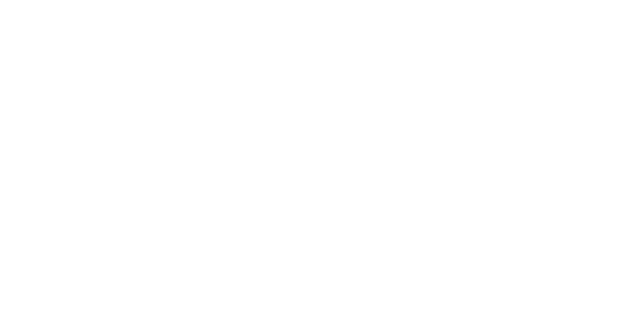
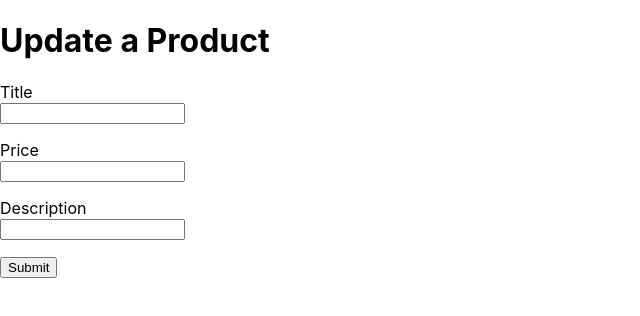
Before and after one commit to natetrichanhle/MERN-FULLSTACK-PRODUCT-MANAGER, a React (Create React App) app: page /product/1/edit in a window 1280 px wide. Shown: the top 316 px of the page, without its empty margins (0-640 px from the left). Built offline with nearby package versions, Linux system fonts and the light colour scheme; no server answers.

Commit message:
initial commit

```diff
--- a/src/App.js
+++ b/src/App.js
@@ -5,6 +5,7 @@ import {
 } from "react-router-dom";
 import Main from './views/Main';
 import Detail from './views/Detail';
+import Update from './views/Update';
 
 function App() {
   return (
@@ -16,6 +17,9 @@ function App() {
         <Route exact path="/product/:id">
           <Detail />
         </Route>
+        <Route path="/product/:id/edit">
+          <Update />
+        </Route>
       </div>
     </BrowserRouter>
   );
--- a/src/components/Form.js
+++ b/src/components/Form.js
@@ -21,7 +21,7 @@ export default () => {
             setPrice('')
             setDescription('')
     }
-    //onChange to update firstName and lastName
+    //onChange to update title and price
     return (
         <form onSubmit={onSubmitHandler}>
             <p>
--- a/src/components/ProductList.js
+++ b/src/components/ProductList.js
@@ -3,14 +3,29 @@ import axios from 'axios';
 import { Link } from 'react-router-dom';
 
 const ProductList = (props) => {
+    const { removeFromDom } = props;
+
+    const deleteProduct = (productId) => {
+        axios.delete('http://localhost:8000/api/product/' + productId)
+            .then(res => {
+                removeFromDom(productId)
+            })
+            .catch(err => console.error(err));
+    }
+
     return (
         <div>
-            {props.products.map( (product, i) =>
-                <div>
-                    <Link to = {`/product/${product._id}`}><p key={i}>{product.title}</p></Link>
-                </div>
-            )}
-        </div>
+            {props.products.map((product, i) =>
+                <p key={i}>
+                    <Link to={`/product/${product._id}`}>{product.title}</Link>
+                    |
+                    <button onClick={(e) => { deleteProduct(product._id) }}>
+                        Delete
+                    </button>
+                </p>
+            )
+            }
+        </div >
     )
 }
 
--- a/src/views/Detail.js
+++ b/src/views/Detail.js
@@ -1,13 +1,14 @@
 import React, { useEffect, useState } from 'react'
 import axios from 'axios';
 import { useParams } from "react-router-dom";
+import { Link } from 'react-router-dom';
 
 const Detail = (props) => {
     const [product, setProduct] = useState({})
     const { id } = useParams();
 
     useEffect(() => {
-        axios.get('http://localhost:8000/api/product/' +id)
+        axios.get('http://localhost:8000/api/product/' + id)
             .then(res => setProduct(res.data))
             .catch(err => console.error(err));
     }, []);
@@ -17,6 +18,9 @@ const Detail = (props) => {
             <p>Title: {product.title}</p>
             <p>Price: {product.price}</p>
             <p>Description: {product.description}</p>
+            <Link to={`/product/${product._id}/edit`}>
+                Edit
+            </Link>
         </div>
     )
 }
--- a/src/views/Main.js
+++ b/src/views/Main.js
@@ -13,13 +13,18 @@ const Main = (props) => {
                 setProducts(res.data);
                 setLoaded(true);
             })
+            .catch(err => console.error(err));
     }, []);
+
+    const removeFromDom = productId => {
+        setProducts(products.filter(product => product._id !== productId));
+    }
 
     return (
         <div>
             <Form />
             <hr/>
-            {loaded && <ProductList products={products} />}
+            {loaded && <ProductList products={products} removeFromDom = {removeFromDom}/>}
         </div>
     )
 }
--- /dev/null
+++ b/src/views/Update.js
@@ -0,0 +1,62 @@
+import React, { useEffect, useState } from 'react'
+import axios from 'axios';
+import { useParams } from "react-router-dom";
+
+const Update = (props) => {
+    const { id } = useParams();
+    const [title, setTitle] = useState('');
+    const [price, setPrice] = useState('');
+    const [description, setDescription] = useState('')
+
+    useEffect(() => {
+        axios.get('http://localhost:8000/api/product/' + id)
+            .then(res => {
+                setTitle(res.data.title);
+                setPrice(res.data.price);
+                setDescription(res.data.description);
+            })
+    }, []);
+
+    const updateProduct = e => {
+        e.preventDefault();
+        axios.put('http://localhost:8000/api/product/' + id, {
+            title,
+            price,
+            description
+        })
+            .then(res => console.log(res))
+            .catch(err => console.error(err));
+    }
+
+    return (
+        <div>
+            <h1>Update a Product</h1>
+            <form onSubmit={updateProduct}>
+                <p>
+                    <label>Title</label><br />
+                    <input type="text"
+                    name="title"
+                    value={title}
+                    onChange={(e) => { setTitle(e.target.value) }} />
+                </p>
+                <p>
+                    <label>Price</label><br />
+                    <input type="text"
+                    name="price"
+                    value={price}
+                    onChange={(e) => { setPrice(e.target.value) }} />
+                </p>
+                <p>
+                    <label>Description</label><br />
+                    <input type="text"
+                    name="description"
+                    value={description}
+                    onChange={(e) => { setDescription(e.target.value) }} />
+                </p>
+                <input type="submit" />
+            </form>
+        </div>
+    )
+}
+
+export default Update;
```
